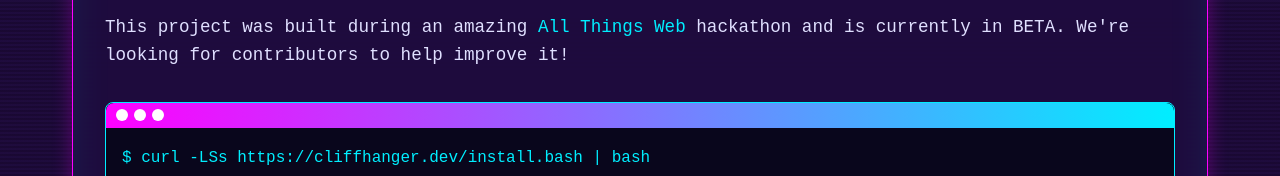
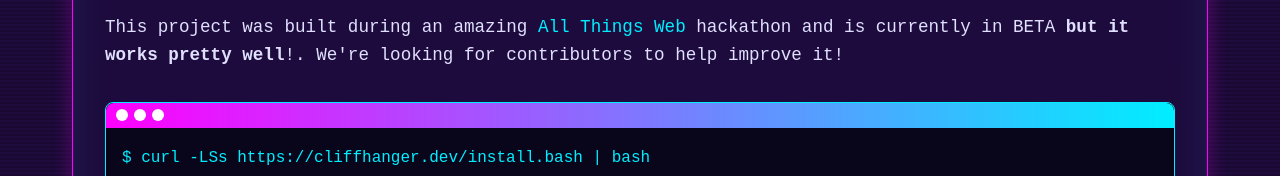
Before and after one commit to Plopix/cliffhanger, a website: page docs/index.html in a window 1280 px wide. Shown: the part 624-800 px from the top of the page. Drawn offline with Linux system fonts and the light colour scheme.

Commit message:
doc: update some parts

```diff
--- a/docs/index.html
+++ b/docs/index.html
@@ -304,7 +304,8 @@
                     <p>
                         This project was built during an amazing
                         <a href="https://allthingsweb.dev" target="_blank">All Things Web</a> hackathon and is currently
-                        in BETA. We're looking for contributors to help improve it!
+                        in BETA <strong>but it works pretty well</strong>!. We're looking for contributors to help
+                        improve it!
                     </p>
 
                     <div class="terminal">
@@ -413,8 +414,6 @@
                     <p>• Unify your scripts in an unique CLI.</p>
                     <p>• to expose them as Tools via a Model Context Protocol (MCP) server.</p>
                     <p>• Seamless integration with your existing scripts (any language)</p>
-
-                    <a href="#learn-more" class="btn">Learn More</a>
                 </div>
 
                 <div class="card">
```
